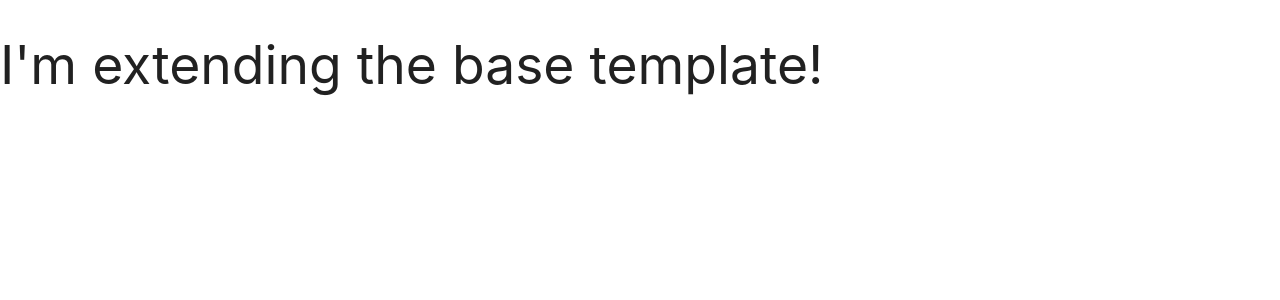
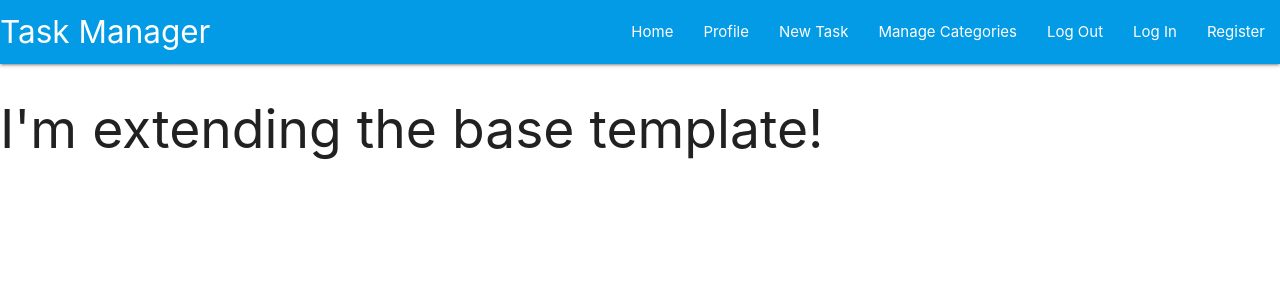
Before and after one commit to digimori/MongoDBMiniproject, a Flask app: page / in a window 1280 px wide. Shown: the top 300 px of the page. Run offline with Flask 2, Linux system fonts and the light colour scheme; data that the repository does not hold is empty; some libraries are stand-ins or nearby versions.

Commit message:
Add Materialize Navbar and Mobile Sidenav

```diff
--- /dev/null
+++ b/static/css/stylesheet.css
@@ -0,0 +1,3 @@
+.text-shadow {
+    text-shadow: 2px 2px 2px rgba(0, 0, 0, 0.5)
+}
--- /dev/null
+++ b/static/js/script.js
@@ -0,0 +1,3 @@
+$(document).ready(function(){
+    $('.sidenav').sidenav();
+  });
--- a/templates/base.html
+++ b/templates/base.html
@@ -5,15 +5,47 @@
     <meta http-equiv="X-UA-Compatible" content="IE=edge">
     <meta name="viewport" content="width=device-width, initial-scale=1.0">
     <script src="https://kit.fontawesome.com/58f44bc351.js" crossorigin="anonymous"></script>
+    <link rel="stylesheet" href="{{ url_for('static', filename='css/style.css') }}" type="text/css">
     <link rel="stylesheet" href="https://cdnjs.cloudflare.com/ajax/libs/materialize/1.0.0/css/materialize.min.css">
     <title>Task Manager</title>
 </head>
 <body>
+  <header>
+    <!-- top navbar -->
+<nav class="nav-extended text-shadow light-blue darken-1">
+  <div class="nav-wrapper">
+    <a href="{{ url_for('get_tasks') }}" class="brand-logo">Task Manager</a>
+    <a href="#" data-target="mobile-demo" class="sidenav-trigger right"><i class="fas fa-bars"></i></a>
+    <ul class="right hide-on-med-and-down">
+      <li><a href="{{ url_for('get_tasks') }}">Home</a></li>
+      <li><a href="#">Profile</a></li>
+      <li><a href="#">New Task</a></li>
+      <li><a href="#">Manage Categories</a></li>
+      <li><a href="#">Log Out</a></li>
+      <li><a href="#">Log In</a></li>
+      <li><a href="#">Register</a></li>
+    </ul>
+  </div>
+</nav>
 
+    <!-- mobile sidenav -->
+<ul class="sidenav" id="mobile-demo">
+        <li><h4 class="center-align light-blue-text text-darken 4">Task Manager</h4></li>
+        <li><a href="{{ url_for('get_tasks') }}">Home</a></li>
+        <li><a href="#">Profile</a></li>
+        <li><a href="#">New Task</a></li>
+        <li><a href="#">Manage Categories</a></li>
+        <li><a href="#">Log Out</a></li>
+        <li><a href="#">Log In</a></li>
+        <li><a href="#">Register</a></li>
+</ul>
+</header>
     {% block content %}
     {% endblock %}
 
+
     <script src="https://code.jquery.com/jquery-3.6.3.min.js" integrity="sha256-pvPw+upLPUjgMXY0G+8O0xUf+/Im1MZjXxxgOcBQBXU=" crossorigin="anonymous"></script>
     <script src="https://cdnjs.cloudflare.com/ajax/libs/materialize/1.0.0/js/materialize.min.js"></script>
+    <script src="{{ url_for('static', filename='js/script.js') }}"></script>
 </body>
 </html>
```
Also changed, not shown: css/stylesheet.css (deleted), js/script.js (deleted).
